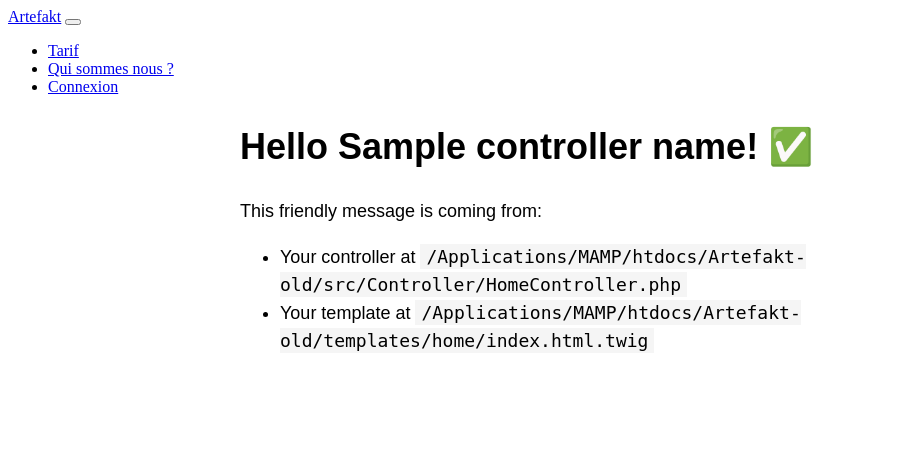
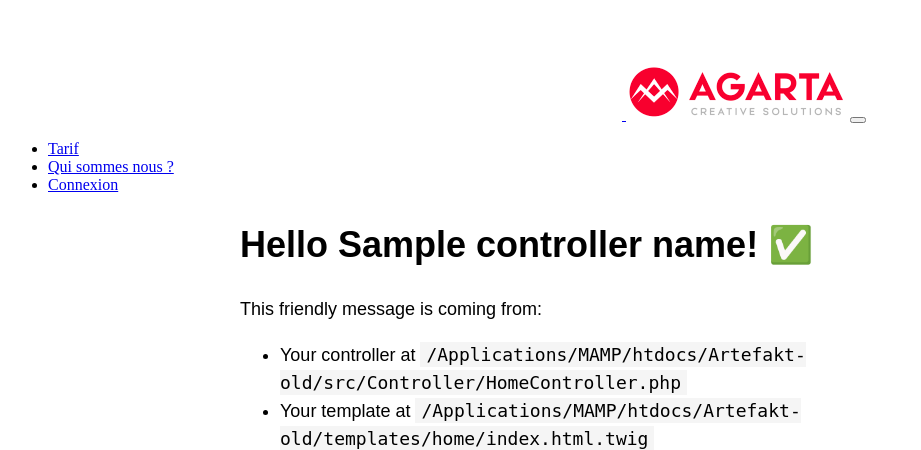
Before and after one commit to Stronmarker/Artefakt, a Symfony app: template templates/home/index.html.twig in a window 1280 px wide. Shown: the top 450 px of the page, without its empty margins (0-921 px from the left). Run offline with Twig, Linux system fonts and the light colour scheme; the template is opened without the code that fills it: most values are stand-ins (such as "Sample title", 1, 10 or a date in 2020); some libraries are stand-ins or nearby versions.

Commit message:
Modification de login et ajout des font dans le css

```diff
--- a/package.json
+++ b/package.json
@@ -25,6 +25,8 @@
   },
   "dependencies": {
     "bootstrap": "^5.3.3",
+    "sass": "^1.77.5",
+    "sass-loader": "^14.2.1",
     "three": "^0.164.1"
   },
   "author": "",
--- a/templates/base.off.html.twig
+++ b/templates/base.off.html.twig
@@ -11,26 +11,28 @@
         {% block javascripts %}
             {{ encore_entry_script_tags('app') }}
         {% endblock %}
-
     </head>
     <body>
         {% block header %}
-            <nav class="navbar navbar-expand-lg navbar-light bg-light">
+            <nav class="navbar navbar-expand-lg bg-dark">
                 <div class="container-fluid">
-                    <a class="navbar-brand" href="{{ path('app_home') }}">Artefakt</a>
+                    <a class="navbar-brand" href="{{ path('app_home') }}">
+                        <img class="img_logo" src="{{ asset('images/logopetit.png') }}" alt="Logo Artefakt">
+                    </a>
+                        <img class="img_logo" src="{{ asset('images/logo-compo-agarta_3.gif') }}">
                     <button class="navbar-toggler" type="button" data-bs-toggle="collapse" data-bs-target="#navbarNav" aria-controls="navbarNav" aria-expanded="false" aria-label="Toggle navigation">
                         <span class="navbar-toggler-icon"></span>
                     </button>
                     <div class="collapse navbar-collapse" id="navbarNav">
                         <ul class="navbar-nav">
                             <li class="nav-item">
-                                <a class="nav-link" href="{{ path('app_price') }}">Tarif</a>
+                                <a class="nav-link text-light ft_orbitron" href="{{ path('app_price') }}">Tarif</a>
                             </li>
                             <li class="nav-item">
-                                <a class="nav-link" href="{{ path('app_about_us') }}">Qui sommes nous ?</a>
+                                <a class="nav-link text-light ft_orbitron" href="{{ path('app_about_us') }}">Qui sommes nous ?</a>
                             </li>
                             <li class="nav-item">
-                                <a class="nav-link" href="{{ path('app_login') }}">Connexion</a>
+                                <a class="nav-link text-light ft_orbitron" href="{{ path('app_login') }}">Connexion</a>
                             </li>
                         </ul>
                     </div>
@@ -39,5 +41,8 @@
         {% endblock %}
         {% block body %}
         {% endblock %}
+
+        {% block footer %}
+        {% endblock %}
     </body>
 </html>
--- a/webpack.config.js
+++ b/webpack.config.js
@@ -56,7 +56,13 @@
     })
 
     // enables Sass/SCSS support
-    //.enableSassLoader()
+    .enableSassLoader()
+    .copyFiles({
+        from: './assets/images',
+        // optionnel: si vous utilisez la version, le nom des fichiers dans le dossier public sera hashé
+        to: 'images/[path][name].[hash:8].[ext]',
+        pattern: /\.(png|jpg|jpeg|gif|ico|svg)$/
+    })
 
     // uncomment if you use TypeScript
     //.enableTypeScriptLoader()
```
Also changed, not shown: assets/styles/app.css (+28 -0 lines), assets/images/logo-compo-agarta_3.gif (added), package-lock.json, 1 other file.
